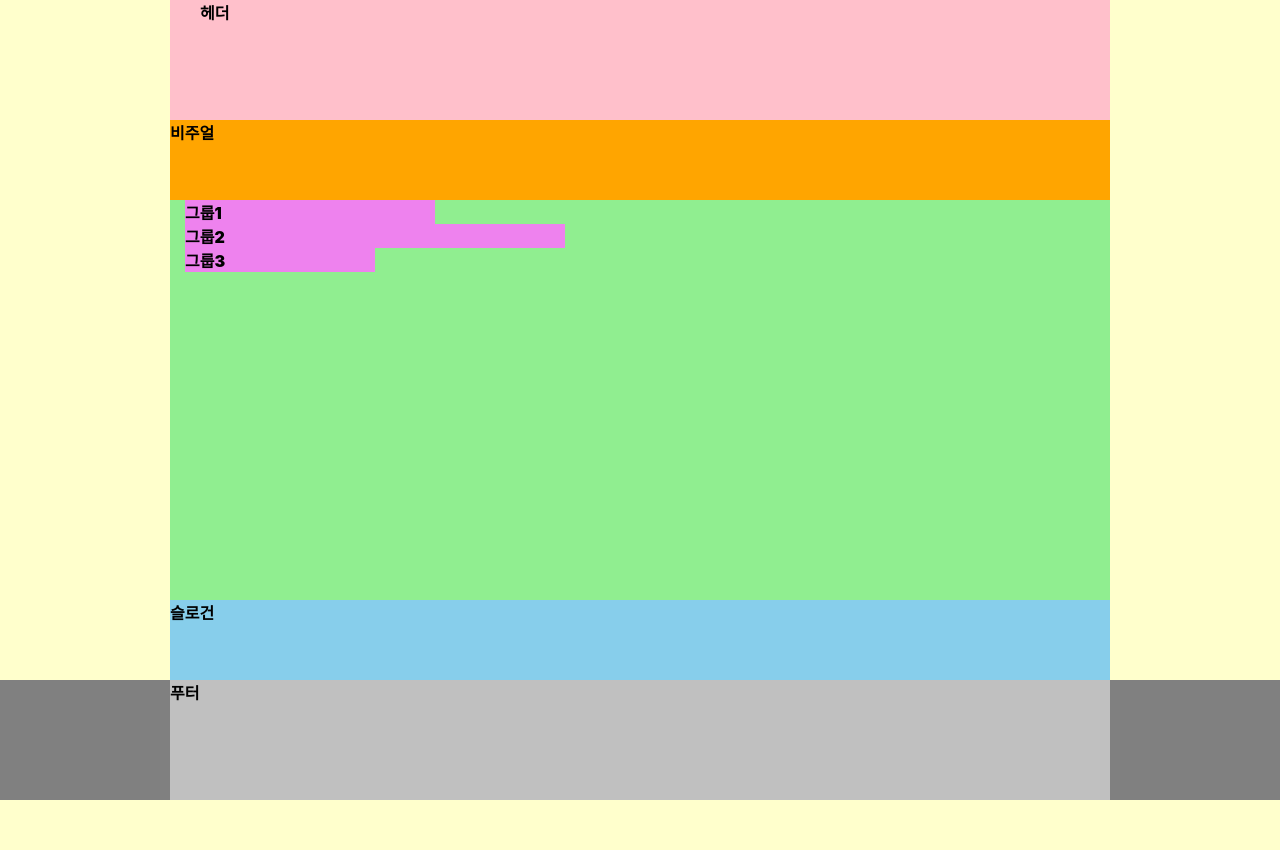
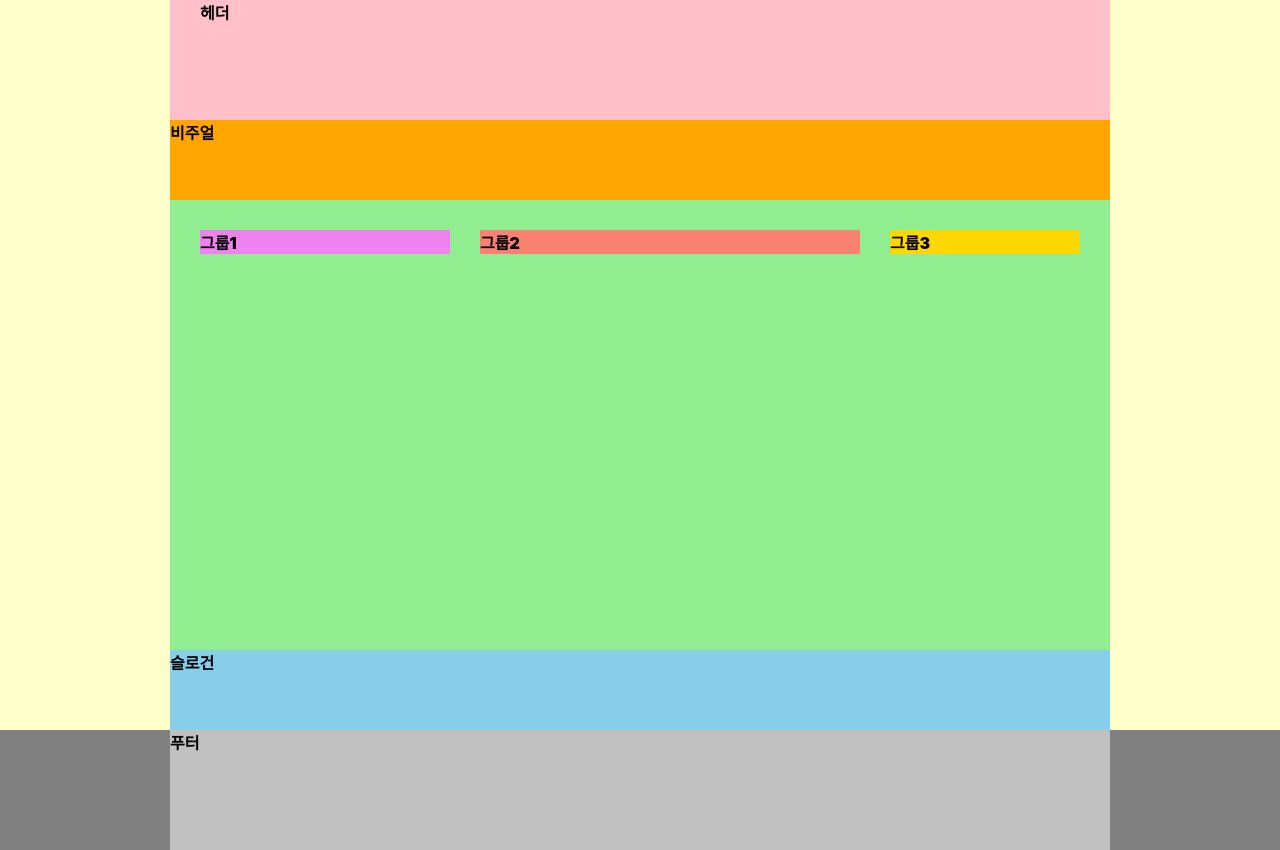
Before and after one commit to ssw6750/HTML5, a website: page index.html in a window 1280 px wide. Before the commit the page ends 800 px from the top, so only its background shows below. Drawn offline with Linux system fonts and the light colour scheme; a web font is replaced by a local one.

Commit message:
flex를 이용한 메인 레이아웃

```diff
--- a/styles/style.css
+++ b/styles/style.css
@@ -33,28 +33,25 @@ body {
 /* 메인 */
 .main {
   background-color: lightgreen;
-  display: flow-root;
-  padding: 0 15px;
-  height: 50vh;
-}
-
-.group{
-  margin: 0 15px;
-  float: left;
+  display: flex;
+  flex-flow: row nowrap;
+  justify-content: space-between;
+  align-items: start;
+  padding: 30px;
+  min-height: 450px;
 }
 .group1{
   background-color: violet;
   width: 250px;
 }
 .group2{
-  background-color: violet;
+  background-color: salmon;
   width: 380px;
 }
 .group3{
-  background-color: violet;
+  background-color: gold;
   width: 190px;
 }
-
 /* 슬로건 */
 .slogan {
   background-color: skyblue;
```
